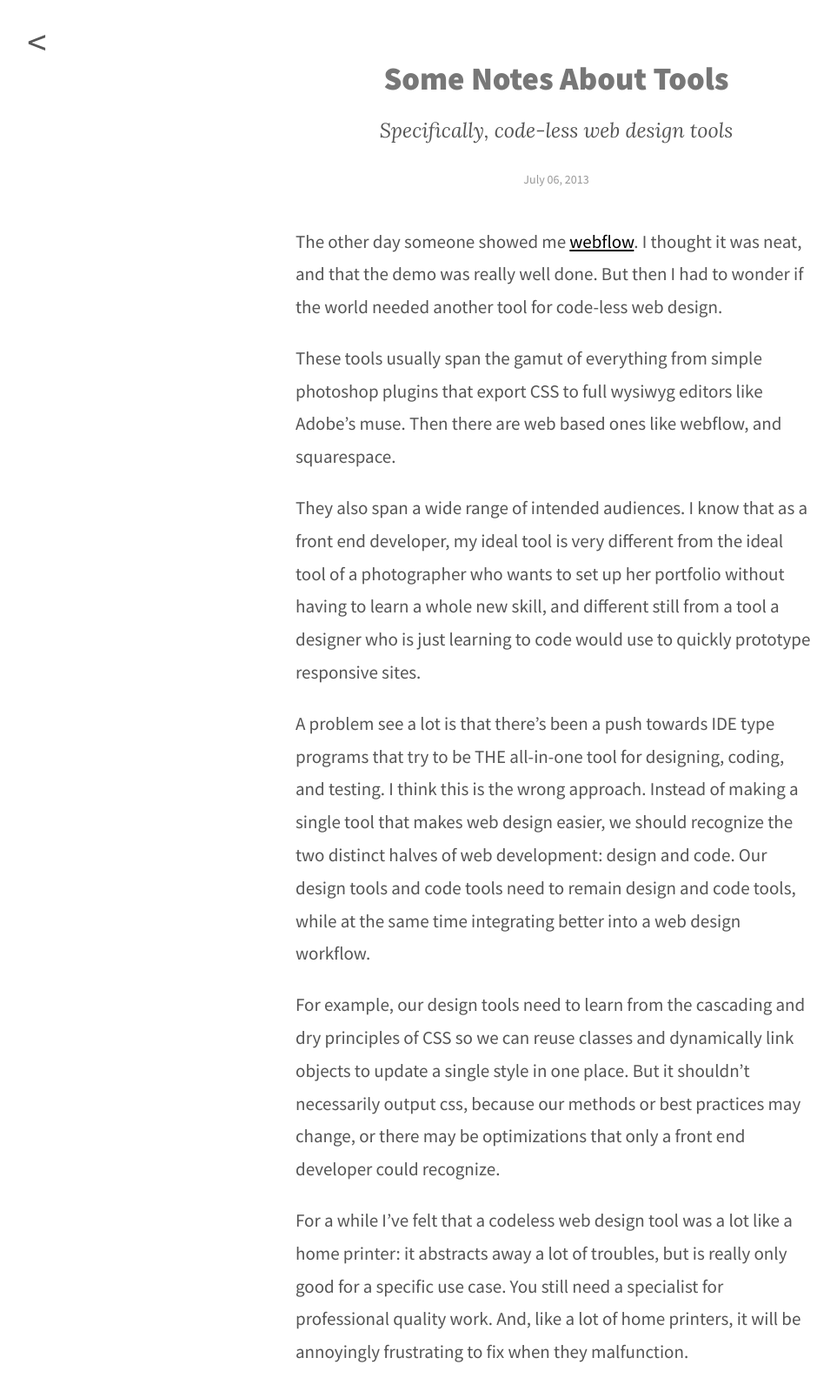
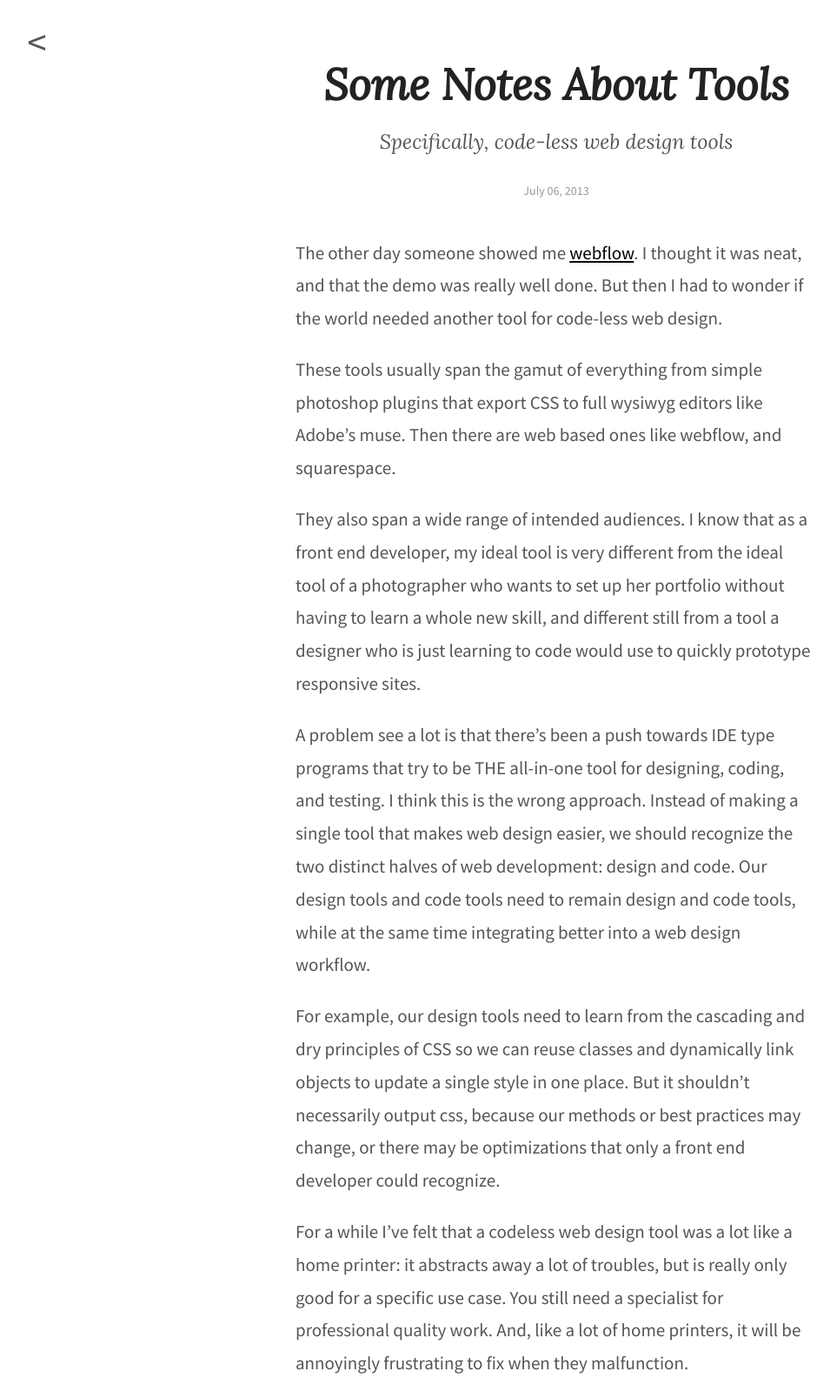
Before and after one commit to rvinluan/rvinluan.github.io, a Jekyll site: the page built from _posts/2013-07-06-about-tools.md, in a window 1280 px wide. Shown: the whole page at 87% size, without its empty margins (0-963 px from the left). Built offline with Jekyll 4.4.1, drawn with Linux system fonts in a browser that asks for light colours; nearby versions of some CDN libraries.

Commit message:
settled on Lora for now

```diff
--- a/css/main.css
+++ b/css/main.css
@@ -53,6 +53,7 @@ body {
 	padding: 0.6em;
 	border-radius: 5px;
 	width: 200px;
+	color: white;
 }
 
 .about {
@@ -93,10 +94,10 @@ article {
 }
 
 article .title {
-	text-transform: Capitalize;
-	font-family: "Source Sans Pro";
-	font-weight: 400;
-	font-size: 1.5em;
+	text-transform: capitalize;
+	font-family: "Lora";
+	font-weight: 900;
+	font-size: 2.1em;
 	max-width: 90%;
 	overflow: hidden;
 	text-overflow: ellipsis;
--- a/css/single.css
+++ b/css/single.css
@@ -64,15 +64,15 @@ img {
 }
 
 #main h1 {
-	font-family: "Source Sans Pro";
+	font-family: "Lora";
 
 	/* title */
-	text-transform: Capitalize;
-	font-size: 37px;
+	text-transform: capitalize;
+	font-size: 50px;
 	font-style: normal;
 	text-align: center;
 	font-weight: 900;
-	color: #777;
+	color: #222;
 	line-height: 1;
 }
 
```
